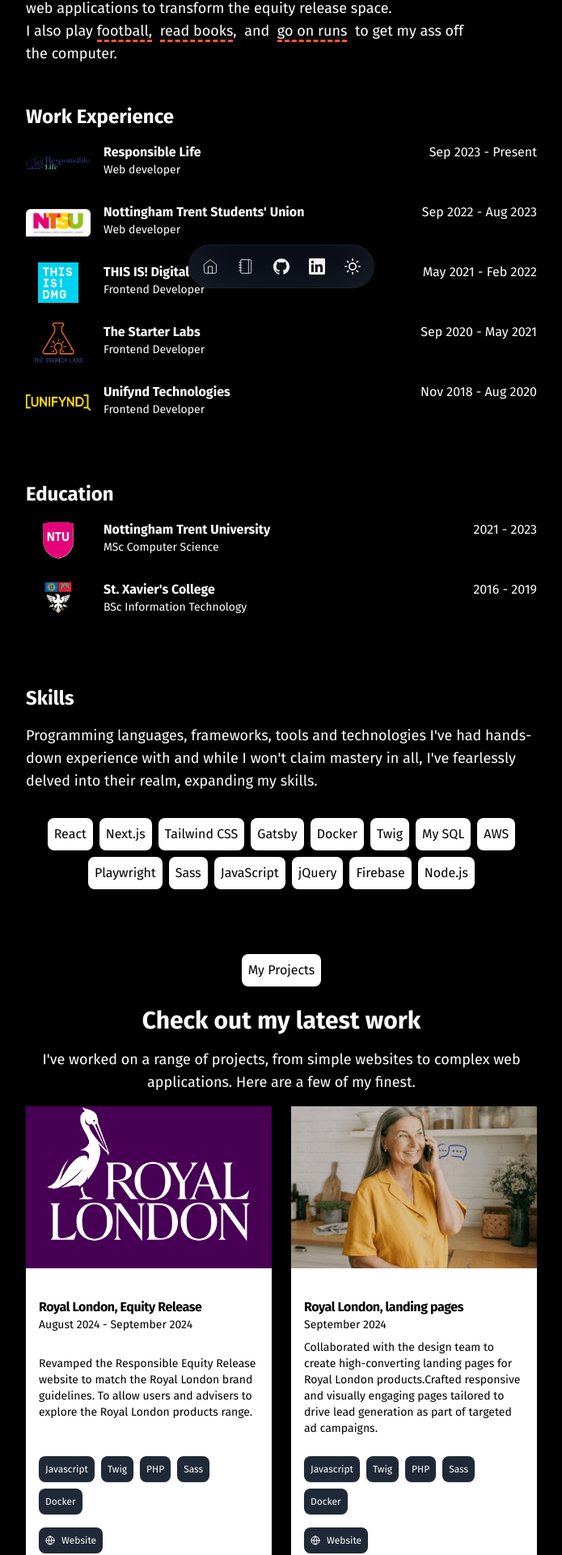
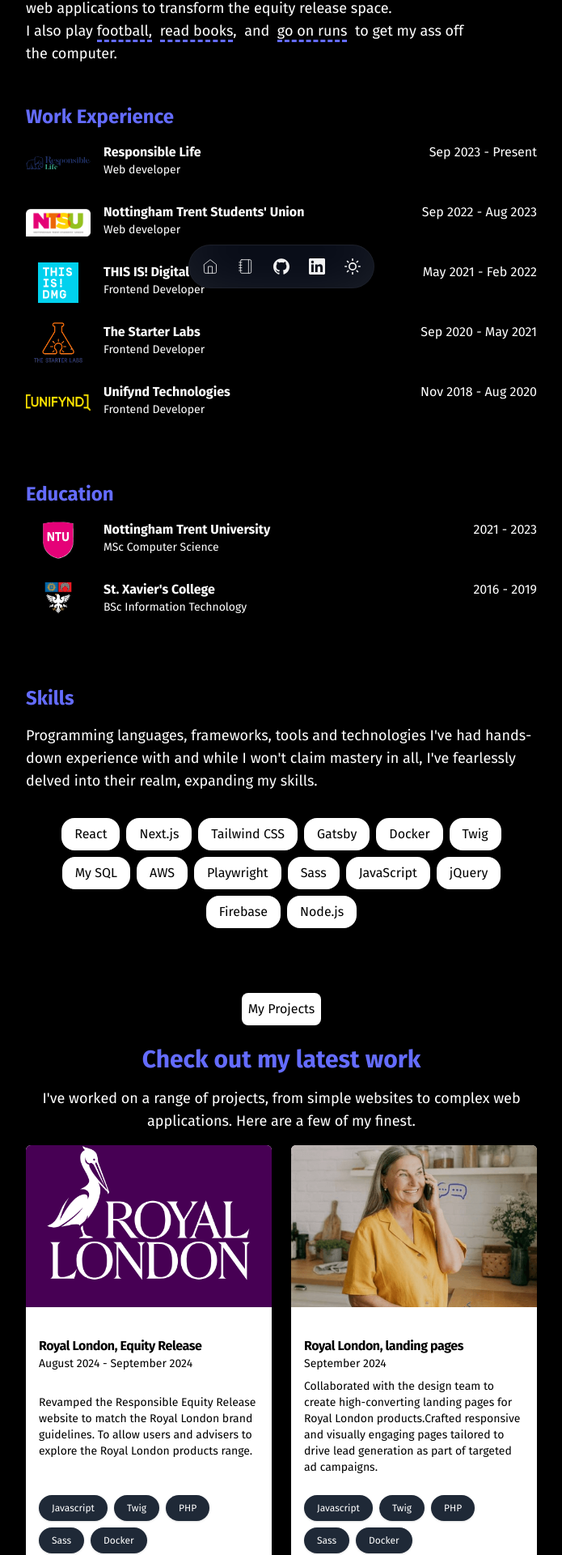
Before and after one commit to allanmosesfernandes/portfolio2025, a Next.js app: page / in a window 1280 px wide. Shown: the part 434-2354 px from the top of the page at 81% size, without its empty margins (292-987 px from the left). Built offline with nearby package versions, Linux system fonts and the light colour scheme.

Commit message:
Changing theme color + hygiene checks

```diff
--- a/src/app/blog/BlogClient.jsx
+++ b/src/app/blog/BlogClient.jsx
@@ -120,7 +120,7 @@
                                                 height="24"
                                                 viewBox="0 0 24 24"
                                                 fill="none"
-                                                stroke="#FF5A26"
+                                                stroke="#646cff"
                                                 strokeWidth="2"
                                                 strokeLinecap="round"
                                                 strokeLinejoin="round"
@@ -140,7 +140,7 @@
                                         tags.map((tag, index) => (
                                             <span
                                                 key={index}
-                                                className="dark:bg-white dark:text-black bg-gray-200 text-black font-medium text-md rounded-lg px-2 py-1 mr-2"
+                                                className="dark:bg-white dark:text-black bg-gray-200 text-black font-medium text-sm rounded-2xl px-4 py-2 mr-2"
                                             >
                                                 {tag}
                                             </span>
--- a/src/app/globals.css
+++ b/src/app/globals.css
@@ -5,7 +5,7 @@
 :root {
     --background: #ffffff;
     --foreground: #171717;
-    --pantone: #ff5a26;
+    --pantone: #646cff;
 }
 
 @media (prefers-color-scheme: dark) {
@@ -59,7 +59,8 @@
 
 .avatar {
     transform: rotate(358deg);
-    background: #ff5a26;
+    background: radial-gradient(141.42% 141.42% at 100% 0%, #fff6, #fff0), radial-gradient(140.35% 140.35% at 100% 94.74%, #bd34fe, #bd34fe00), radial-gradient(89.94% 89.94% at 18.42% 15.79%, #41d1ff, #41d1ff00);
+    box-shadow: 0 1px #ffffffbf inset;
     border-radius: 50%;
     height: 180px !important;
     width: 180px !important;
@@ -98,7 +99,7 @@
     position: absolute;
     font-size: 12px;
     background-color: white;
-    border: 1px solid #ff5a26;
+    border: 1px solid var(--pantone);
     box-shadow: 0 -20px 80px -20px #ffffff5c inset;
     padding: 10px;
     border-radius: 10px;
@@ -106,7 +107,7 @@
 }
 
 .hover-links {
-    border-bottom: 3px dashed #ff5a26;
+    border-bottom: 3px dashed #646cff;
     position: relative;
     background-position-y: 100%;
 }
--- a/src/app/utils.js
+++ b/src/app/utils.js
@@ -24,7 +24,7 @@
     {
         company: 'THIS IS! Digital Media Group',
         logo: '/this-is-dmg.svg',
-        companyUrl: '#',
+        companyUrl: 'https://www.thisisdmg.com/en/',
         id: 'xxx03',
         role: 'Frontend Developer',
         startDate: 'May 2021',
@@ -139,7 +139,6 @@
         website: 'https://ankanchittalipi.com/',
     },
 ];
-
 const allProjects = [
     // {
     //     timeline: 'December 2024',
--- a/src/components/Blogs.jsx
+++ b/src/components/Blogs.jsx
@@ -6,7 +6,7 @@
     const limitedPosts = posts.slice(0, 3);
     return (
         <div className="mt-20">
-            <p className="text-black dark:text-white font-bold flex items-center text-center d-flex justify-center mb-6 text-4xl">
+            <p className="text-pantone font-bold flex items-center text-center d-flex justify-center mb-6 text-4xl">
                 Blog
             </p>
             {limitedPosts.map((post, index) => {
@@ -38,7 +38,7 @@
                                     return (
                                         <p
                                             key={index}
-                                            className="text-xs dark:text-white bg-black text-white font-medium text-md rounded-lg p-2 h-fit shadow dark:bg-gray-800 dark:border-gray-700"
+                                            className="text-xs dark:text-white bg-black text-white font-medium text-md rounded-2xl py-2 px-4 h-fit shadow dark:bg-gray-800 dark:border-gray-700"
                                         >
                                             {tag}
                                         </p>
--- a/src/components/Contact.jsx
+++ b/src/components/Contact.jsx
@@ -13,7 +13,7 @@
             <a
                 href="mailto:hello@allanfernandes.dev"
                 title=""
-                className="font-medium text-black dark:text-gray-300 text-3xl sm:text-5xl text-center border-y-2 border-gray-400 py-6 my-6 flex flex-wrap justify-center"
+                className="font-medium text-pantone text-3xl sm:text-5xl text-center border-y-2 border-gray-400 py-6 my-6 flex flex-wrap justify-center"
             >
                 hello@allanfernandes.dev
             </a>
--- a/src/components/Education.jsx
+++ b/src/components/Education.jsx
@@ -6,14 +6,11 @@
 
 const Education = () => {
     return (
-        <div className='mt-12'>
-            <h3 className="text-black dark:text-white font-bold text-2xl pt-6">Education</h3>
+        <div className="mt-12">
+            <h3 className="text-pantone font-bold text-2xl pt-6">Education</h3>
             {educationJSON.map((education) => {
                 return (
-                    <div
-                        className="mt-4 mb-6 flex-col gap-4 group"
-                        key={education.id}
-                    >
+                    <div className="mt-4 mb-6 flex-col gap-4 group" key={education.id}>
                         <div className="flex">
                             <Image
                                 src={education.logo}
@@ -24,7 +21,7 @@
                                 className="w-[80px] h-[50px] inline object-scale-down mr-4"
                             />
                             <div>
-                                <Link href={education.url} target='_blank'>
+                                <Link href={education.url} target="_blank">
                                     <div className="flex items-center gap-1">
                                         <h4 className="text-black dark:text-white font-bold text-md">
                                             {education.university}
@@ -48,7 +45,7 @@
                                         {education.course}
                                     </p>
                                     <p className="ml-auto text-black dark:text-white text-sm sm:hidden block">
-                                    {education.year}
+                                        {education.year}
                                     </p>
                                 </Link>
                             </div>
--- a/src/components/Introduction.jsx
+++ b/src/components/Introduction.jsx
@@ -61,7 +61,7 @@
                     className="ml-4 inline object-contain avatar"
                 />
             </div>
-            <h3 className="text-black dark:text-white font-bold text-2xl mt-6">About</h3>
+            <h3 className="text-pantone font-bold text-2xl mt-6">About</h3>
             <p className="text-pretty text-black dark:text-white md:text-lg">
                 I've been building websites for nearly four years often using vanilla javascript,
                 React, (S)CSS and other web technologies. With a master’s degree in Computer
@@ -100,7 +100,8 @@
                     className=" hover-links"
                 >
                     go on runs
-                </a>{'  '}
+                </a>
+                {'  '}
                 to get my ass off the computer.
             </p>
         </div>
--- a/src/components/Projects.jsx
+++ b/src/components/Projects.jsx
@@ -8,7 +8,7 @@
             <p className="dark:bg-white dark:text-black bg-black text-white font-medium text-md rounded-lg p-2 h-fit w-fit d-flex mx-auto mt-20 mb-6">
                 My Projects
             </p>
-            <h2 className="text-black dark:text-white font-bold text-3xl flex items-center text-center d-flex justify-center">
+            <h2 className="text-pantone font-bold text-3xl flex items-center text-center d-flex justify-center">
                 Check out my latest work
             </h2>
             <p className="text-pretty text-black dark:text-white md:text-lg my-4 text-center">
@@ -20,14 +20,14 @@
                     return (
                         <div
                             key={index}
-                            className="items-center gap-4 rounded-xl bg-card dark:bg-card-dark dark:bg-white dark:text-black shadow-lg h-[100%] flex flex-col"
+                            className="items-center gap-4 rounded-xl rounded-t-md bg-card dark:bg-card-dark dark:bg-white dark:text-black shadow-lg h-[100%] flex flex-col"
                         >
                             <Image
                                 src={project.image}
                                 alt={project.title}
                                 width={500}
                                 height={50}
-                                className="object-cover h-[200px]"
+                                className="object-cover h-[200px] rounded-t-md	"
                             />
                             <div className="p-4 flex flex-col h-[100%]">
                                 <h3 className="font-semibold tracking-tight mt-1 text-base">
@@ -42,7 +42,7 @@
                                         return (
                                             <p
                                                 key={index}
-                                                className="text-xs dark:text-white bg-black text-white font-medium text-md rounded-lg p-2 h-fit shadow dark:bg-gray-800 dark:border-gray-700"
+                                                className="text-xs dark:text-white bg-black text-white font-medium text-md rounded-2xl py-2 px-4 h-fit shadow dark:bg-gray-800 dark:border-gray-700"
                                             >
                                                 {tool}
                                             </p>
@@ -56,7 +56,7 @@
                                 >
                                     <p
                                         key={index}
-                                        className="text-xs dark:text-white bg-black text-white font-medium text-md w-fit rounded-lg p-2 h-fit shadow dark:bg-gray-800 dark:border-gray-700 dark:hover:bg-gray-700 d-flex"
+                                        className="text-xs dark:text-white bg-black text-white font-medium text-md w-fit rounded-2xl p-2 h-fit shadow dark:bg-gray-800 dark:border-gray-700 dark:hover:bg-gray-700 d-flex"
                                     >
                                         <span className="flex gap-2 items-center">
                                             <svg
--- a/src/components/Skills.jsx
+++ b/src/components/Skills.jsx
@@ -4,7 +4,7 @@
 const Skills = () => {
     return (
         <div className='mt-20'>
-            <h3 className="text-black dark:text-white font-bold text-2xl mt-6">Skills</h3>
+            <h3 className="text-pantone font-bold text-2xl mt-6">Skills</h3>
             <div className="flex gap-4 w-full flex-wrap">
                 <p className="text-pretty text-black dark:text-white md:text-lg my-4">
                     Programming languages, frameworks, tools and technologies I&apos;ve had hands-down
@@ -16,7 +16,7 @@
                         return (
                             <p
                                 key={index}
-                                className="dark:bg-white dark:text-black bg-black text-white font-medium text-md rounded-lg p-2 h-fit"
+                                className="dark:bg-white dark:text-black bg-black text-white font-medium text-md rounded-2xl py-2 px-4 h-fit"
                             >
                                 {skill}
                             </p>
--- a/src/components/workExperience.jsx
+++ b/src/components/workExperience.jsx
@@ -20,7 +20,7 @@
     };
     return (
         <div>
-            <h3 className="text-black dark:text-white font-bold text-2xl mt-12">Work Experience</h3>
+            <h3 className="font-bold text-2xl mt-12 text-pantone">Work Experience</h3>
             {workJSON.map((workPlace) => {
                 const isOpen = openBlockIds.includes(workPlace.id);
                 return (
@@ -82,6 +82,36 @@
                             <p className="text-black dark:text-white text-md mt-2">
                                 {workPlace.description}
                             </p>
+                            <Link
+                                href={workPlace.companyUrl }
+                                target="_blank"
+                                className="mt-4 text-white dark:text-white gap-2 text-sm"
+                            >
+                                <p
+                                    key={workPlace.id}
+                                    className="text-xs dark:text-white bg-black text-white font-medium text-md w-fit rounded-lg p-2 h-fit shadow dark:bg-gray-800 dark:border-gray-700 dark:hover:bg-gray-700 d-flex mt-2"
+                                >
+                                    <span className="flex gap-2 items-center">
+                                        <svg
+                                            xmlns="http://www.w3.org/2000/svg"
+                                            width="24"
+                                            height="24"
+                                            viewBox="0 0 24 24"
+                                            fill="none"
+                                            stroke="currentColor"
+                                            strokeWidth="2"
+                                            strokeLinecap="round"
+                                            strokeLinejoin="round"
+                                            className="lucide lucide-globe size-3"
+                                        >
+                                            <circle cx="12" cy="12" r="10"></circle>
+                                            <path d="M12 2a14.5 14.5 0 0 0 0 20 14.5 14.5 0 0 0 0-20"></path>
+                                            <path d="M2 12h20"></path>
+                                        </svg>
+                                        Website
+                                    </span>
+                                </p>
+                            </Link>
                         </div>
                     </div>
                 );
```
Also changed, not shown: src/app/blog/[slug]/readMore.jsx (added, +11 -0 lines), src/app/assets/arrow.svg.
